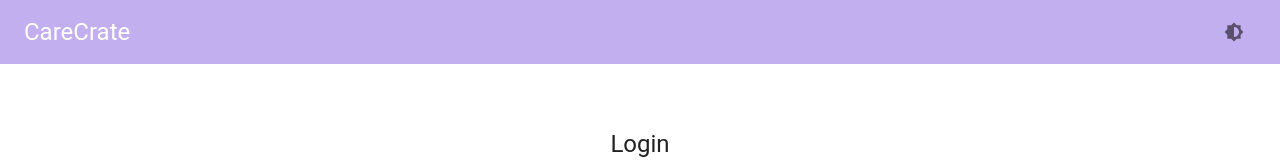
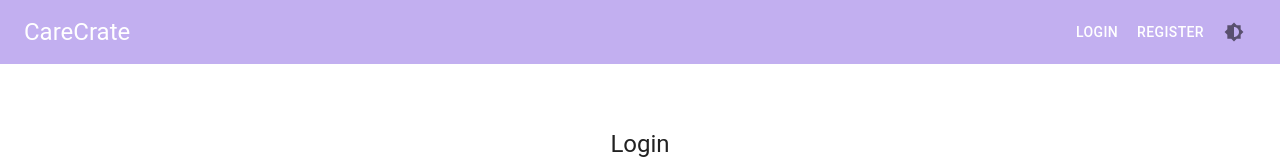
Before and after one commit to CareCrate/PantryPilot, a Next.js app in the folder carecrate/: page /login in a window 1280 px wide. Shown: the top 160 px of the page. Built offline with nearby package versions, Linux system fonts and the light colour scheme; no server answers.

Commit message:
Feature! Added Login, Register to Navbar.

```diff
--- a/carecrate/src/components/navbar.tsx
+++ b/carecrate/src/components/navbar.tsx
@@ -1,5 +1,5 @@
 import { useTheme } from '@mui/material/styles';
-import { AppBar, Box, Toolbar, Typography, IconButton, Menu, MenuItem, FormControlLabel, Stack, Switch } from "@mui/material";
+import { AppBar, Box, Button, Toolbar, Typography, IconButton, Menu, MenuItem, FormControlLabel, Stack, Switch } from "@mui/material";
 import AccountCircle from '@mui/icons-material/AccountCircle';
 import Brightness6Icon from '@mui/icons-material/Brightness6';
 import TimelineIcon from '@mui/icons-material/Timeline';
@@ -51,6 +51,12 @@ export default function Navbar({ toggleMode }: NavbarProps) {
                                 )}
                             </>
                         )}
+                        {!session && (
+                            <>
+                                <Button color='inherit' href='/login'>Login</Button>
+                                <Button color='inherit' href='/register'>Register</Button>
+                            </>
+                        )}
                         <IconButton size='large' onClick={toggleMode}>
                             <Brightness6Icon fontSize='small' />
                         </IconButton>
```
